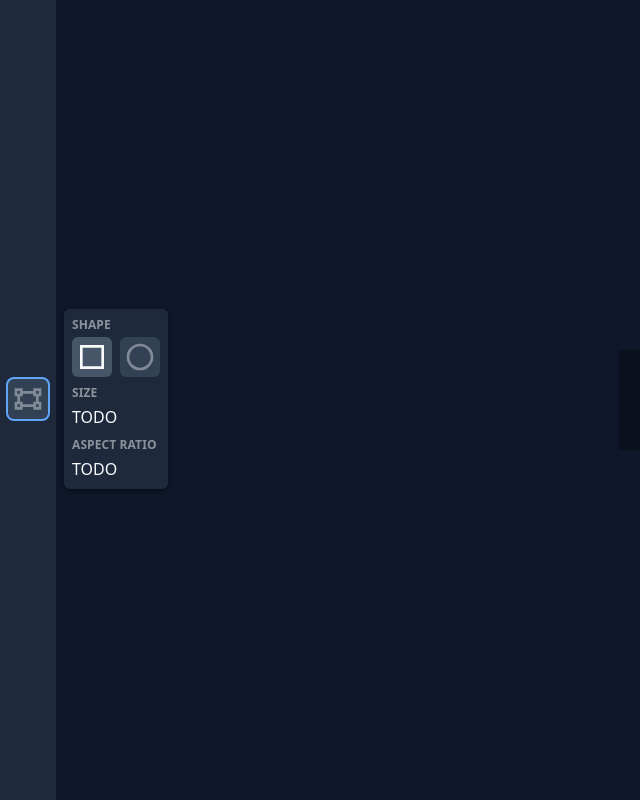
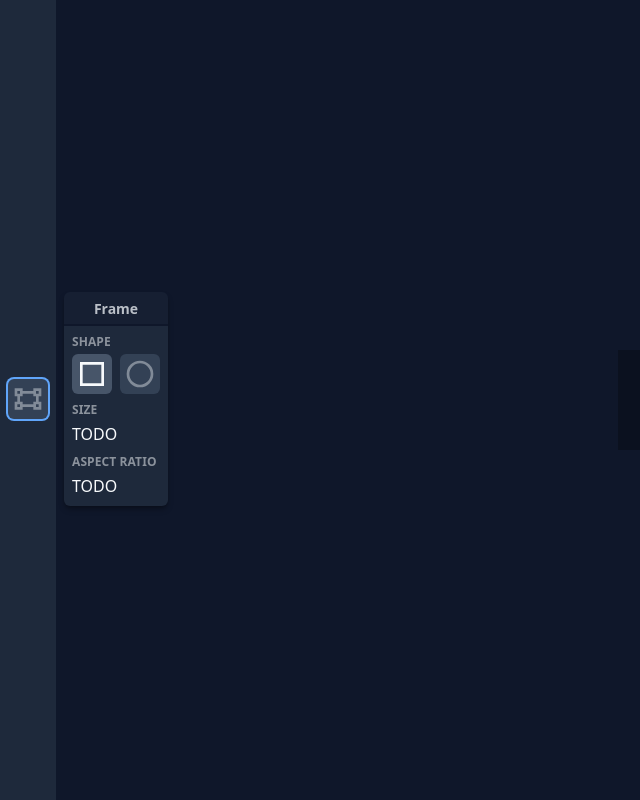
Before and after one commit to itsMapleLeaf/image-editor, a React (Vite) app: page / in a window 1280 px wide. Both pictures are taken after a click on the button 28 px from the left and 399 px from the top of the page. Shown: the whole page, without its empty margins (0-640 px from the left). Built offline with nearby package versions, Linux system fonts and the light colour scheme.

Commit message:
add title to tool panel

```diff
--- a/src/editor/editor-tool-panel.tsx
+++ b/src/editor/editor-tool-panel.tsx
@@ -1,10 +1,21 @@
 import type { ReactNode } from "react"
 import { RaisedPanel } from "../ui/raised-panel"
 
-export function EditorToolPanel({ children }: { children: React.ReactNode }) {
+export function EditorToolPanel({
+  title,
+  children,
+}: {
+  title: ReactNode
+  children: React.ReactNode
+}) {
   return (
     <RaisedPanel>
-      <div className="flex flex-col gap-2 p-2">{children}</div>
+      <section>
+        <h2 className="select-none border-b-2 border-slate-900 bg-slate-900/50 pb-2 pt-2.5 text-center text-sm font-bold leading-none text-slate-100/75">
+          {title}
+        </h2>
+        <div className="flex flex-col gap-2 p-2">{children}</div>
+      </section>
     </RaisedPanel>
   )
 }
--- a/src/editor/frame-options-button.tsx
+++ b/src/editor/frame-options-button.tsx
@@ -18,7 +18,7 @@ export function FrameOptionsButton({
         </Button>
       }
       panel={
-        <EditorToolPanel>
+        <EditorToolPanel title="Frame">
           <EditorToolPanelSection title="Shape">
             {shapeOptions}
           </EditorToolPanelSection>
```
